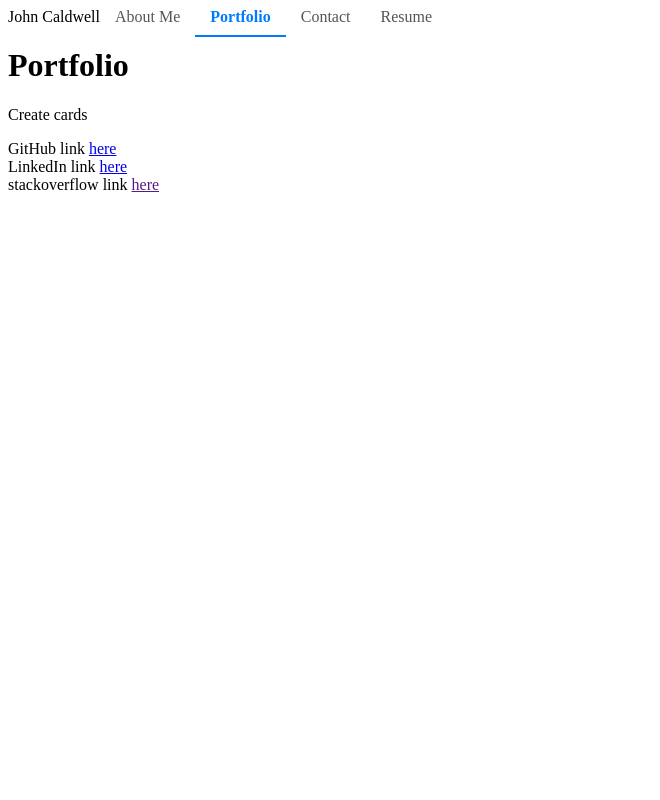
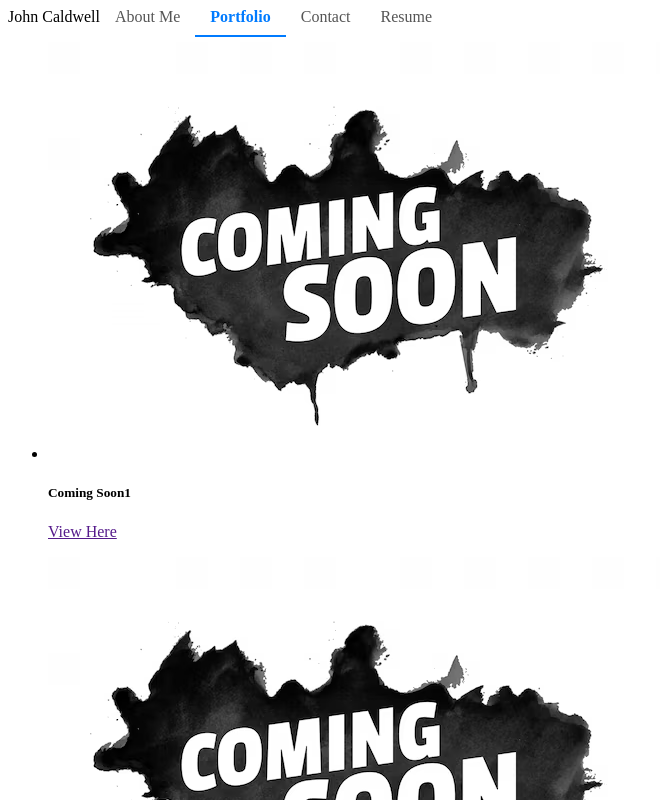
Before and after one commit to johnc365/personalPortfolio, a React (Vite) app: page /Portfolio in a window 1280 px wide. Shown: the top 800 px of the page, without its empty margins (0-660 px from the left). Built offline with nearby package versions, Linux system fonts and the light colour scheme.

Commit message:
Created array mapping for portfolio project cards. Page now fully functions and meets all criteria. Still needs styling

```diff
--- a/package.json
+++ b/package.json
@@ -11,6 +11,7 @@
     "preview": "vite preview"
   },
   "dependencies": {
+    "bootstrap": "^5.3.3",
     "react": "^18.3.1",
     "react-dom": "^18.3.1",
     "react-router-dom": "^6.27.0"
--- a/src/index.css
+++ b/src/index.css
@@ -1,3 +1,4 @@
+
 .nav-link {
     color: #555;
     padding: 10px 15px;
--- a/src/main.jsx
+++ b/src/main.jsx
@@ -6,6 +6,7 @@ import AboutMePage from './pages/aboutMePage.jsx'
 import PortfolioPage from './pages/portfolioPage.jsx'
 import ContactPage from './pages/contactPage.jsx'
 import ResumePage from './pages/resumePage.jsx'
+import projectData from './projectData.jsx'
 
 const router = createBrowserRouter([
   {
@@ -19,7 +20,7 @@ const router = createBrowserRouter([
       },
       {
         path: 'Portfolio',
-        element: <PortfolioPage />,
+        element: <PortfolioPage projectData={projectData} />,
       },
       {
         path: 'Contact',
--- a/src/pages/aboutMePage.jsx
+++ b/src/pages/aboutMePage.jsx
@@ -1,12 +1,18 @@
 import smiley from '../assets/smiley.jpg'
 export default function AboutMePage() {
     return (
-        <div>
-            <h1>About Me</h1>
-            <img style={{width: 200}} src= {smiley}></img>
-            <p>
-                Hi, I'm John Caldwell.
-            </p>
+        <div className="card mb-3" style={{maxWidth: 540}}>
+            <div className="row g-0">
+                <div className="col-md-4">
+                    <img src={smiley} className="img-fluid rounded-start" alt="smiley"></img>
+                </div>
+                <div className="col-md-8">
+                    <div className="card-body">
+                        <h5 className="card-title">About Me</h5>
+                        <p className="card-text">Hi, I'm John Caldwell.</p>
+                    </div>
+                </div>
+            </div>
         </div>
     );
 }
--- a/src/pages/portfolioPage.jsx
+++ b/src/pages/portfolioPage.jsx
@@ -1,13 +1,21 @@
-//Portfolio needs titled images(screenshots) of six applications or placeholders with links to the deployed apps and the corresponding github repos
-// make a readme
-// bootstrap styles
-export default function PortfolioPage() {
+export default function PortfolioPage(props) {
     return (
-        <div>
-            <h1>Portfolio</h1>
-            <p>
-                Create cards
-            </p>
-        </div>
+        <ul>
+            {
+                props.projectData.map(item => (
+                    <li key={item.id} className="mb-4">
+                        <div className="card text-bg-dark">
+                            <img className="card-img" src={item.image} alt={item.name}></img>
+                            <div className="card-img-overlay">
+                                <h5 className="card-title">{item.name}</h5>
+                                <p className="card-text">
+                                    <a href={item.githubUrl} target="_blank">View Here</a>
+                                </p>
+                            </div>
+                        </div>
+                    </li>
+                ))
+            }
+        </ul>
     );
 }
--- a/src/projectData.jsx
+++ b/src/projectData.jsx
@@ -1,26 +1,32 @@
 import placeHolder from './assets/comingSoon.avif'
 
 const projectData = [{
+    id: 1,
     name: 'Coming Soon1',
     githubUrl: '',
     image: placeHolder,
 }, {
+    id: 2,
     name: 'Coming Soon2',
     githubUrl: '',
     image: placeHolder,
 }, {
+    id: 3,
     name: 'Coming Soon3',
     githubUrl: '',
     image: placeHolder,
 }, {
+    id: 4,
     name: 'Coming Soon4',
     githubUrl: '',
     image: placeHolder,
 }, {
+    id: 5,
     name: 'Coming Soon5',
     githubUrl: '',
     image: placeHolder,
 }, {
+    id: 6,
     name: 'Coming Soon6',
     githubUrl: '',
     image: placeHolder,
```
Also changed, not shown: 2 other files (tests, documents, lock files or other folders).
